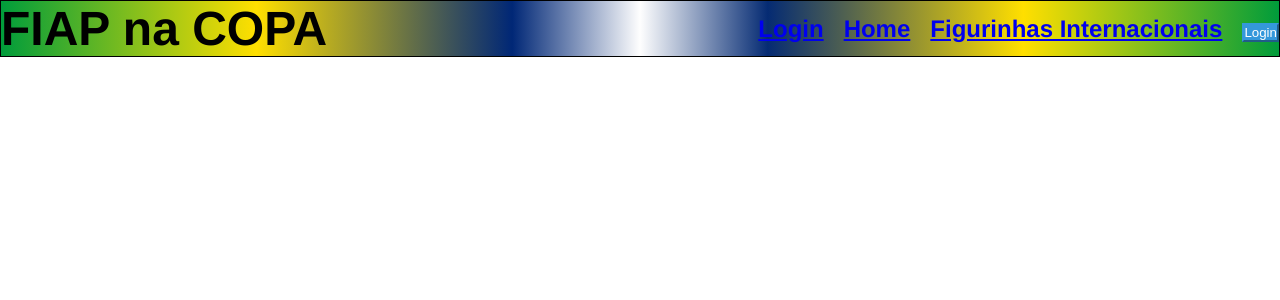
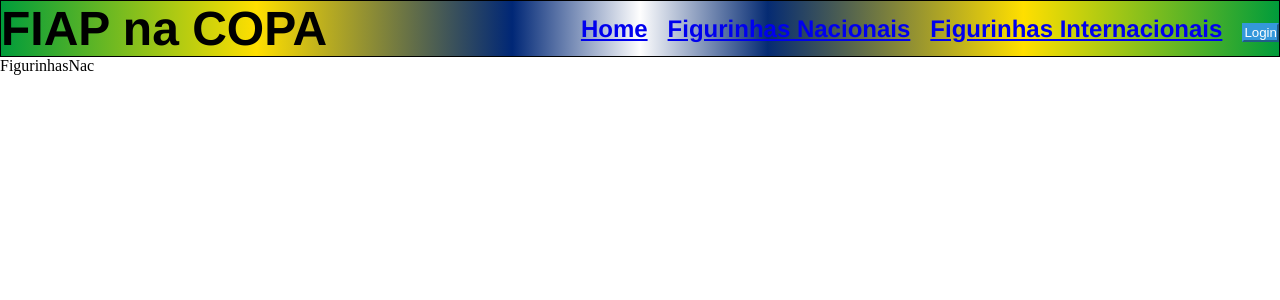
Before and after one commit to FelipeRoveroni/FIAP-na-Copa, a React (Create React App) app in the folder fiap-na-copa/: page /FigurinhasNac in a window 1280 px wide. Shown: the top 300 px of the page. Built offline with nearby package versions, Linux system fonts and the light colour scheme.

Commit message:
Alteracoes realizadas

```diff
--- /dev/null
+++ b/fiap-na-copa/src/components/FigurinhasInt.jsx
@@ -0,0 +1,7 @@
+import React from 'react'
+
+export default function FigurinhasInt() {
+  return (
+    <div>FigurinhasInt</div>
+  )
+}
--- /dev/null
+++ b/fiap-na-copa/src/components/FigurinhasNac.jsx
@@ -0,0 +1,7 @@
+import React from 'react'
+
+export default function FigurinhasNac() {
+  return (
+    <div>FigurinhasNac</div>
+  )
+}
--- a/fiap-na-copa/src/components/Login.jsx
+++ b/fiap-na-copa/src/components/Login.jsx
@@ -1,12 +1,13 @@
 import React from "react";
 import { useState } from "react";
 import { LoginComponente } from "../style/style";
-// import React, { Component } from 'react';
 
 export default function Login(){
     const[usuario, setUsuario] = useState({
         login: "",
         senha: "",
+        nome: '',
+        rm: '',
     });
 
     const handleChange = (e) =>{
--- a/fiap-na-copa/src/components/Menu.jsx
+++ b/fiap-na-copa/src/components/Menu.jsx
@@ -14,13 +14,13 @@ export default function Menu(){
             <nav>
                 <ul>
                     <li>
-                        <Link to='/'>Login</Link>
-                    </li>
-                    <li>
                         <Link to='/home'>Home</Link>
                     </li>
                     <li>
-                        <Link to='/produto'>Figurinhas Internacionais</Link>
+                        <Link to='/FigurinhasNac'>Figurinhas Nacionais</Link>
+                    </li>
+                    <li>
+                        <Link to='FigurinhasInt'>Figurinhas Internacionais</Link>
                     </li>
                     <li>
                         <button onClick={logout}>{usuario} Login</button>
--- a/fiap-na-copa/src/components/Produto.jsx
+++ /dev/null
@@ -1,7 +0,0 @@
-import React from "react";
-
-export default function Produto(){
-    return(
-       <div>Produto</div>
-    )
-}
--- a/fiap-na-copa/src/routes/MainRoutes.jsx
+++ b/fiap-na-copa/src/routes/MainRoutes.jsx
@@ -2,7 +2,8 @@ import React from "react";
 import{ Routes, Route } from 'react-router-dom'
 import Home from "../components/Home";
 import Login from "../components/Login";
-import Produto from "../components/Produto";
+import FigurinhasNac from "../components/FigurinhasNac";
+import FigurinhasInt from "../components/FigurinhasInt";
 import { RoutesComponente } from "../style/style";
 
 export default function MainRouts(){
@@ -11,7 +12,8 @@ export default function MainRouts(){
             <Routes>
                 <Route path='/' element={<Home/>}/>
                 <Route path='/login' element={<Login/>}/>
-                <Route path='/produto' element={<Produto/>}/>
+                <Route path='/FigurinhasNac' element={<FigurinhasNac/>}/>
+                <Route path='/FigurinhasInt' element={<FigurinhasInt/>}/>
             </Routes>
         </RoutesComponente>
     )
--- a/fiap-na-copa/src/style/style.js
+++ b/fiap-na-copa/src/style/style.js
@@ -1,4 +1,5 @@
 import styled from "styled-components";
+
 
 
 export const LoginComponente = styled.section`
```
Also changed, not shown: fiap-na-copa/src/components/Rodape.jsx (added, +16 -0 lines).
